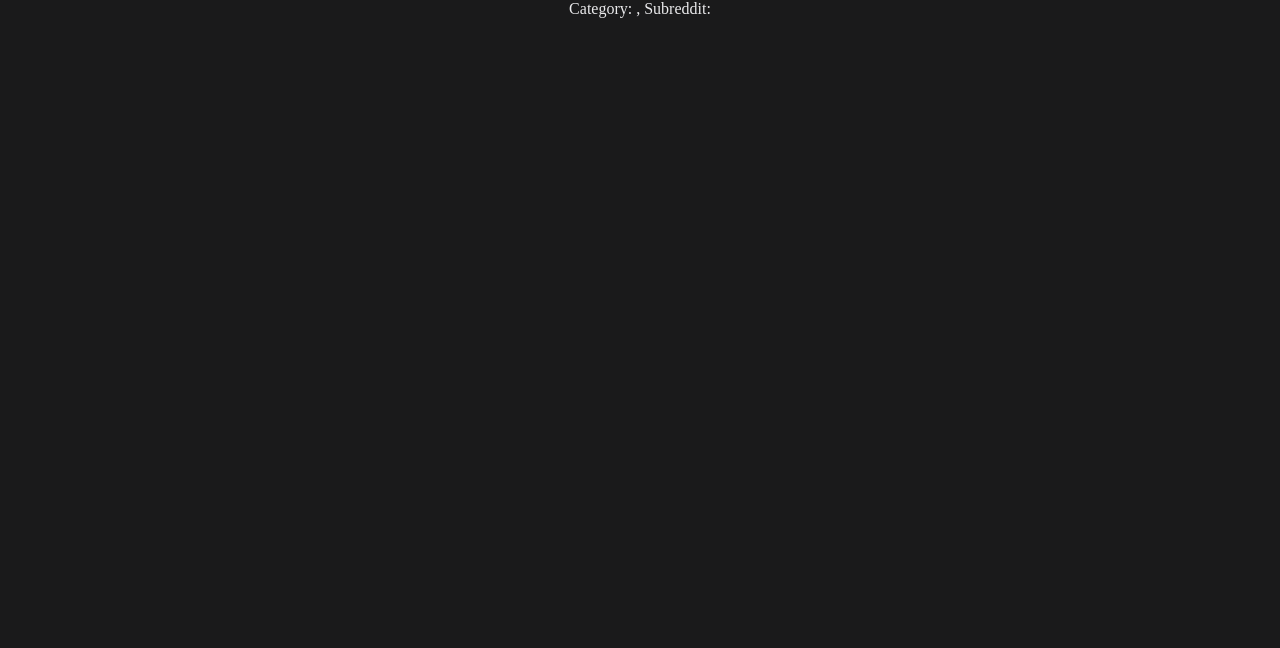
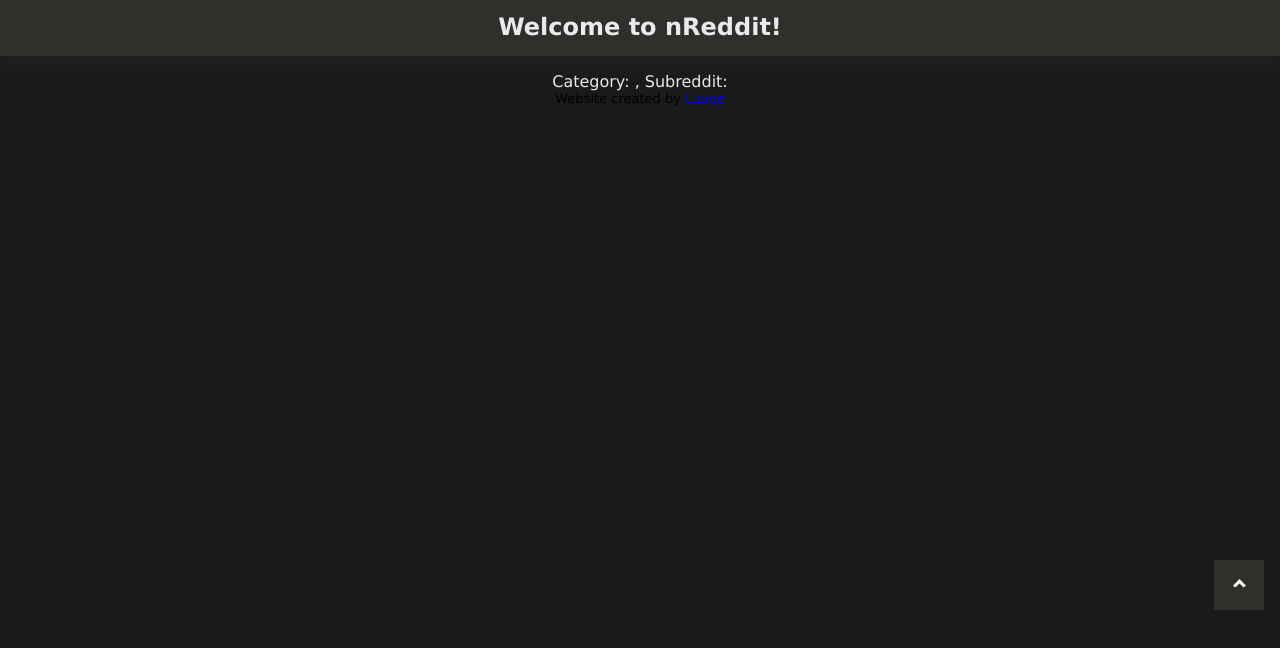
Before and after one commit to Lukeuke/RedditScraper, a website: page index.html in a window 1280 px wide. Drawn offline with Linux system fonts and the light colour scheme; no server answers.

Commit message:
added more features: better UI, fixed daily content

```diff
--- a/app.js
+++ b/app.js
@@ -1,7 +1,5 @@
 var after = "";
-var subredditName = "pics";
-
-// kemonomimi
+const subredditName = "pics";
 
 const category = {
   0 : "new",
@@ -14,12 +12,13 @@
 
 document.title = `Browsing pics from r/${subredditName}`;
 
+let getCategory = category[getRandomInt(0, 1)];
+
 async function fetchData() {
 
-  const response = await fetch(`https://www.reddit.com/r/${subredditName}/${category[0]}.json?after=${after}`);
+  const response = await fetch(`https://www.reddit.com/r/${subredditName}/${getCategory}.json?after=${after}`);
   const body = await response.json();
 
-  let getCategory = category[0];
   let displayCategory = document.getElementById("category_text");
   let displaySubredditName = document.getElementById("subreddit_name")
 
@@ -59,3 +58,9 @@
     console.log(`Error: ${e}`)
   }
 }
+
+function getRandomInt(min, max) {
+  min = Math.ceil(min);
+  max = Math.floor(max);
+  return Math.floor(Math.random() * (max - min + 1)) + min;
+}
--- a/index.html
+++ b/index.html
@@ -13,6 +13,9 @@
 </head>
 <body onload="fetchData()">
     <div id="container">
+        <header>
+            <h2 class="header_text">Welcome to nReddit!</h2>
+        </header>
         <div class="category">
             <p>
                 <span id="category_text" class="category_text">Category: </span>,
@@ -20,5 +23,18 @@
             </p>
         </div>
     </div>
+    <footer>
+        <p>
+            Website created by
+            <span class="span_text">
+                <a href="http://www.luuqe.tk"> Luuqe </a>
+            </span>
+        </p>
+    </footer>
+    <a href="#">
+        <div class="fixed">
+            <i class="arrow up"></i>
+        </div>
+    </a>
 </body>
 </html>
--- a/styles/style.css
+++ b/styles/style.css
@@ -1,16 +1,37 @@
 :root {
     --bgcolor: #1A1A1B;
     --textcolor: rgb(234, 234, 236);
+    --bg-header-color: #2f2F2B;
+    --footer-text: rgb(98, 148, 255);
 }
 
 * {
     padding: 0;
     margin: 0;
+    font-family: Verdana, Geneva, Tahoma, sans-serif;
 }
 
 body {
     background-color: var(--bgcolor);
     text-align: center;
+}
+
+header {
+    position: relative;
+    background-color: var(--bg-header-color);
+    height: 3.5rem;
+    box-shadow: 0 .5rem 1rem rgba(107, 107, 107, 0.1);
+}
+
+header .header_text {
+    display: inline-block;
+    line-height:2.25em;
+    vertical-align: middle;
+}
+
+.header_text {
+    align-items: center;
+    color: var(--textcolor);
 }
 
 h4 {
@@ -36,6 +57,7 @@
 
 .category {
     display: block;
+    margin-top: 1rem;
     margin-left: auto;
     margin-right: auto;
     width: 50%;
@@ -44,3 +66,45 @@
 .category_text {
     color: var(--textcolor);
 }
+
+footer {
+    padding-bottom: 0.5rem;
+}
+
+footer p {
+    font-size: small;
+}
+
+a {
+    text-decoration: none;
+}
+
+a:hover {
+    text-decoration: underline;
+}
+
+.span_text {
+    color: var(--footer-text);
+}
+
+.fixed {
+    position: fixed;
+    width: 50px;
+    height: 50px;
+    background-color: var(--bg-header-color);
+    top: 35rem;
+    right: 1rem;
+}
+
+.arrow {
+    border: solid rgb(255, 255, 255);
+    border-width: 0 3px 3px 0;
+    display: inline-block;
+    padding: 3px;
+}
+
+.up {
+    margin-top: 1.3rem;
+    transform: rotate(-135deg);
+    -webkit-transform: rotate(-135deg);
+}
```
Also changed, not shown: daily/daily.js (+16 -4 lines), daily/index.html (+3 -0 lines).
